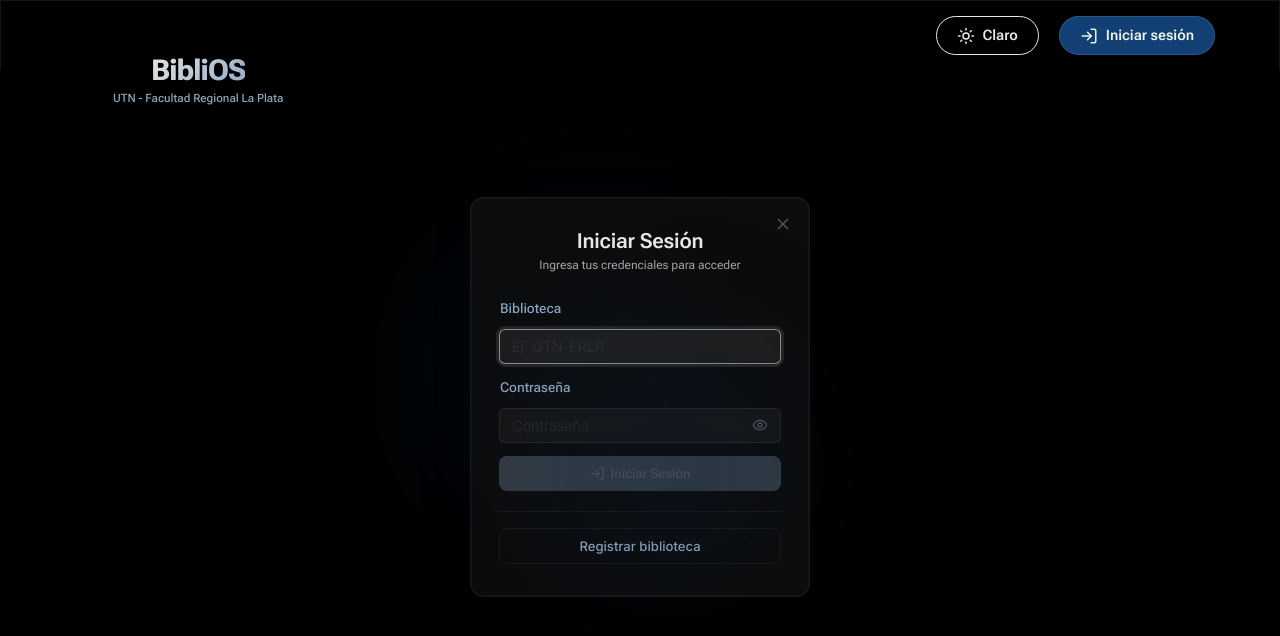
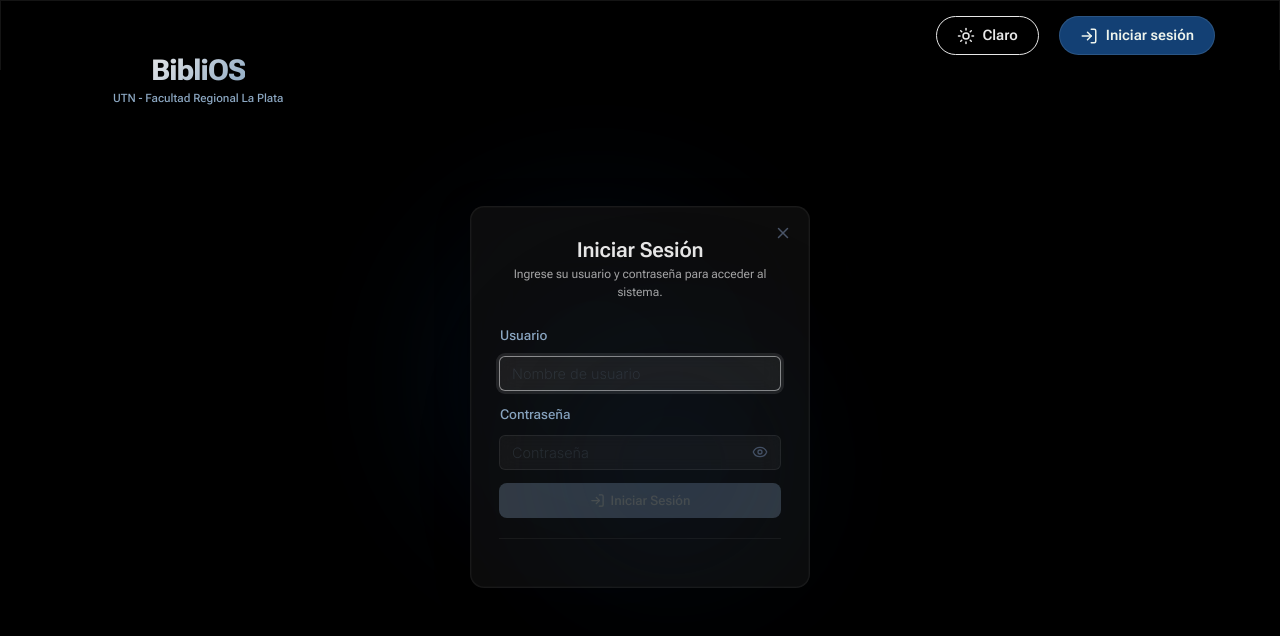
Before and after one commit to Ddelorenzo007/BibliOS, a React (Vite) app in the folder frontend/: page /login in a window 1280 px wide. Shown: the top 636 px of the page. Built offline with nearby package versions, Linux system fonts and the light colour scheme.

Commit message:
Modificación login

```diff
--- a/frontend/src/Login.jsx
+++ b/frontend/src/Login.jsx
@@ -6,7 +6,7 @@ import Navbar from './Navbar.jsx';
 
 function Login() {
   const navigate = useNavigate();
-  const [libraryName, setLibraryName] = useState('');
+  const [username, setUsername] = useState('');
   const [password, setPassword] = useState('');
   const [showPassword, setShowPassword] = useState(false);
   const [error, setError] = useState('');
@@ -16,7 +16,7 @@ function Login() {
 
   // Limpiar formulario al cargar la página
   useEffect(() => {
-    setLibraryName('');
+    setUsername('');
     setPassword('');
     setError('');
     setIsLoading(false);
@@ -30,7 +30,7 @@ function Login() {
 
       // Esperar un momento y luego enfocar el primer input
       setTimeout(() => {
-        const firstInput = document.querySelector('#libraryName');
+        const firstInput = document.querySelector('#username');
         if (firstInput) {
           firstInput.focus();
           firstInput.click(); // Click adicional para asegurar que funcione
@@ -242,21 +242,22 @@ function Login() {
           </button>
           <div className="login-header">
             <h1>Iniciar Sesión</h1>
-            <p>Ingresa tus credenciales para acceder</p>
+            <p>Ingrese su usuario y contraseña para acceder al sistema.</p>
           </div>
 
           <form onSubmit={handleSubmit} className="login-form">
             <div className="form-group">
-              <label htmlFor="libraryName" className="form-label">
-                Biblioteca
+              <label htmlFor="username" className="form-label">
+                Usuario
               </label>
+
               <input
-                id="libraryName"
+                id="username"
                 type="text"
-                value={libraryName}
-                onChange={(e) => setLibraryName(e.target.value)}
+                value={username}
+                onChange={(e) => setUsername(e.target.value)}
                 onClick={handleInputClick}
-                placeholder="Ej: UTN-FRLP"
+                placeholder="Nombre de usuario"
                 className="form-input"
                 required
                 disabled={isLoading}
@@ -300,7 +301,7 @@ function Login() {
             <button
               type="submit"
               className="login-submit-btn"
-              disabled={isLoading || !libraryName.trim() || !password.trim()}
+              disabled={isLoading || !username.trim() || !password.trim()}
             >
               <LogIn size={15} />
               {isLoading ? 'Iniciando...' : 'Iniciar Sesión'}
@@ -308,25 +309,6 @@ function Login() {
           </form>
 
           <div className="login-actions">
-            <button className="register-btn" onClick={() => navigate('/registro')}>
-              Registrar biblioteca
-            </button>
-            {window.electronAPI && (
-              <button
-                onClick={handleCreateAndLoginUTN}
-                disabled={isCreatingDemo || isLoading}
-                className="demo-link"
-              >
-                {isCreatingDemo ? (
-                  <>
-                    <Activity className="animate-spin" size={13} />
-                    Creando...
-                  </>
-                ) : (
-                  'Probar con demo UTN-FRLP'
-                )}
-              </button>
-            )}
           </div>
         </div>
       </div>
```
